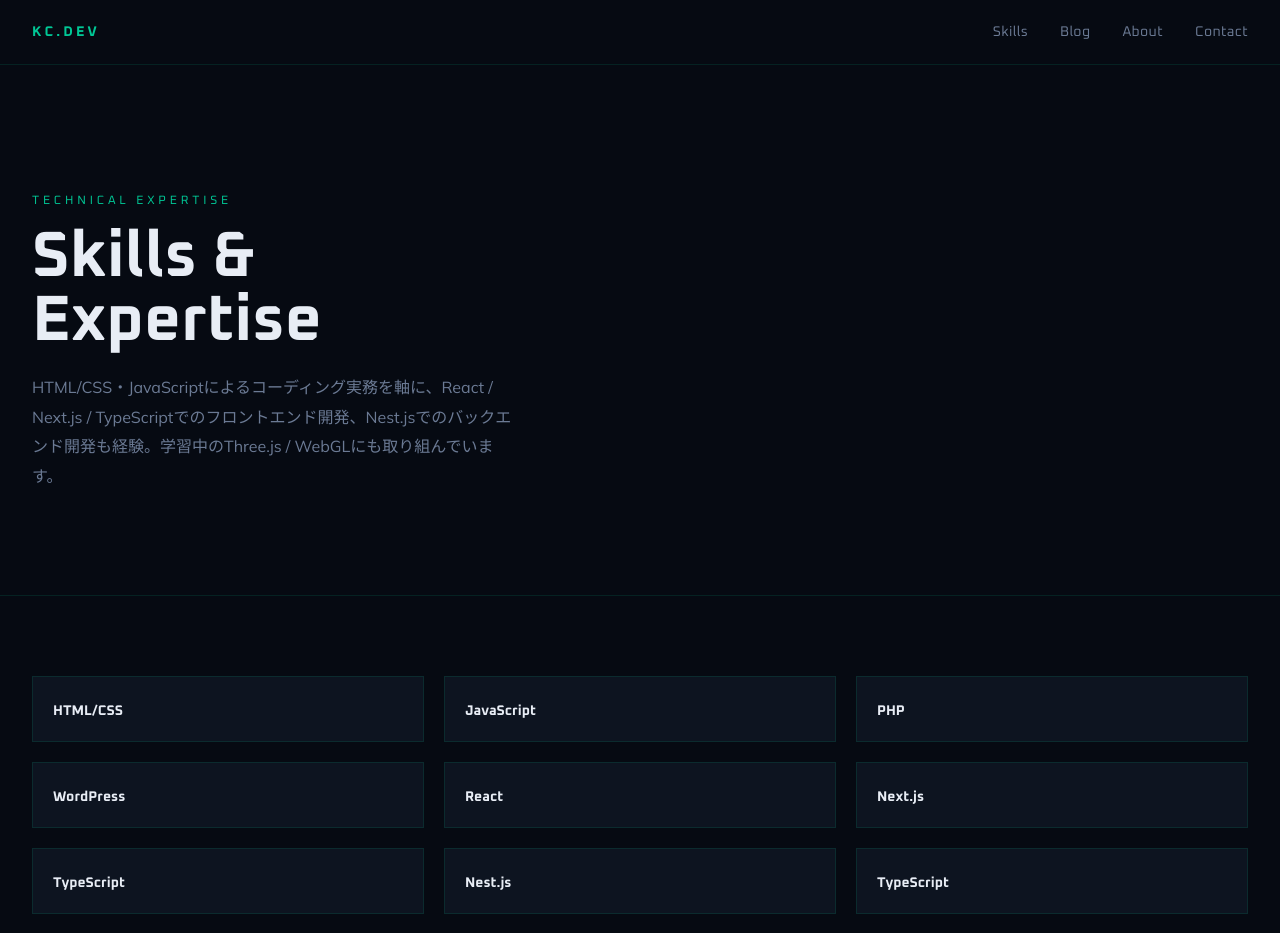
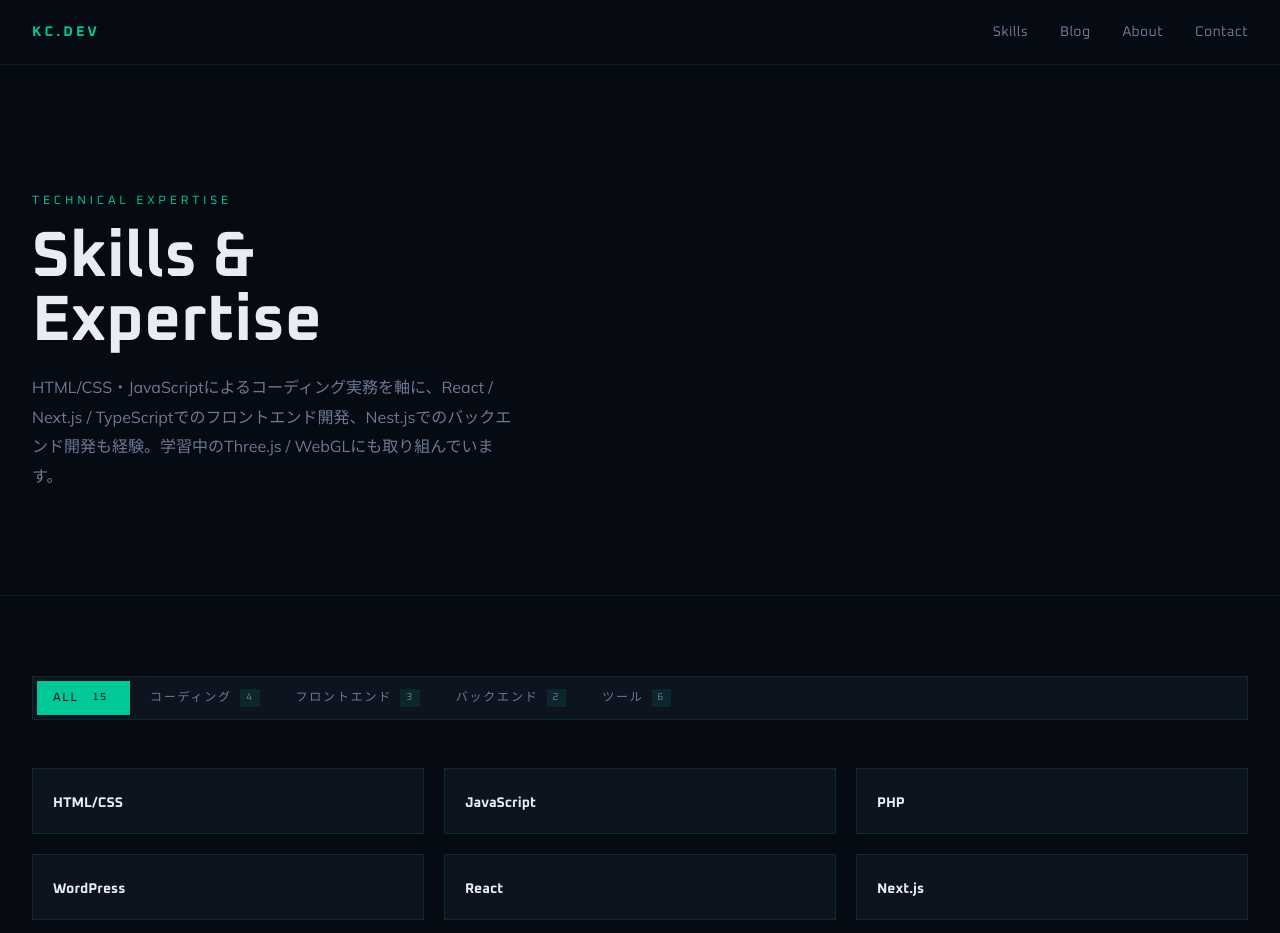
Before and after one commit to kenta-io/portfolio-site, a Next.js app: page /skills in a window 1280 px wide. Shown: the top 933 px of the page. Built offline with nearby package versions, Linux system fonts and the light colour scheme.

Commit message:
feat: add category tabs to skills page

```diff
--- a/package.json
+++ b/package.json
@@ -12,6 +12,7 @@
     "format:check": "prettier --check ."
   },
   "dependencies": {
+    "clsx": "^2.1.1",
     "next": "16.3.0",
     "react": "19.2.8",
     "react-dom": "19.2.8",
--- a/src/app/skills/page.tsx
+++ b/src/app/skills/page.tsx
@@ -1,5 +1,6 @@
 import type { Metadata } from "next";
 import { getSkills } from "@/lib/microcms";
+import { SkillGrid } from "@/components/skills/SkillGrid";
 
 export const metadata: Metadata = {
   title: "Skills",
@@ -32,18 +33,7 @@ export default async function SkillsPage() {
 
       <section className="border-b border-border py-14 lg:py-20">
         <div className="mx-auto max-w-[1280px] px-4 md:px-6 lg:px-8">
-          <div className="grid grid-cols-1 gap-4 md:grid-cols-2 md:gap-5 lg:grid-cols-3">
-            {skills.map((skill) => (
-              <div
-                key={skill.id}
-                className="border border-border bg-card p-4 md:p-5"
-              >
-                <span className="font-heading text-sm font-bold">
-                  {skill.name}
-                </span>
-              </div>
-            ))}
-          </div>
+          <SkillGrid skills={skills} />
         </div>
       </section>
     </>
--- /dev/null
+++ b/src/components/skills/SkillGrid/index.tsx
@@ -0,0 +1,71 @@
+"use client";
+import { useState } from "react";
+import clsx from "clsx";
+import type { Skill, SkillCategory } from "@/lib/microcms";
+
+const CATEGORIES: Array<SkillCategory | "All"> = [
+  "All",
+  "コーディング",
+  "フロントエンド",
+  "バックエンド",
+  "ツール",
+];
+
+type SkillGridProps = {
+  skills: Skill[];
+};
+
+export function SkillGrid({ skills }: SkillGridProps) {
+  const [activeCategory, setActiveCategory] = useState<SkillCategory | "All">(
+    "All",
+  );
+
+  const filtered =
+    activeCategory === "All"
+      ? skills
+      : skills.filter((skill) => skill.category === activeCategory);
+
+  return (
+    <div>
+      <div className="mb-8 flex items-center gap-1 overflow-x-auto border border-border bg-card p-1 lg:mb-12">
+        {CATEGORIES.map((category) => {
+          const isActive = activeCategory === category;
+          const count =
+            category === "All"
+              ? skills.length
+              : skills.filter((skill) => skill.category === category).length;
+
+          return (
+            <button
+              key={category}
+              type="button"
+              onClick={() => setActiveCategory(category)}
+              className={clsx(
+                "font-heading flex items-center gap-2 whitespace-nowrap px-3 py-2 text-xs uppercase tracking-[0.15em] transition-colors md:px-4",
+                isActive
+                  ? "bg-accent text-accent-foreground"
+                  : "bg-transparent text-muted-foreground",
+              )}
+            >
+              {category}
+              <span className="font-heading px-1.5 py-0.5 text-[10px] bg-accent/10">
+                {count}
+              </span>
+            </button>
+          );
+        })}
+      </div>
+
+      <div className="grid grid-cols-1 gap-4 md:grid-cols-2 md:gap-5 lg:grid-cols-3">
+        {filtered.map((skill) => (
+          <div
+            key={skill.id}
+            className="border border-border bg-card p-4 md:p-5"
+          >
+            <span className="font-heading text-sm font-bold">{skill.name}</span>
+          </div>
+        ))}
+      </div>
+    </div>
+  );
+}
```
Also changed, not shown: 1 other file (tests, documents, lock files or other folders).
